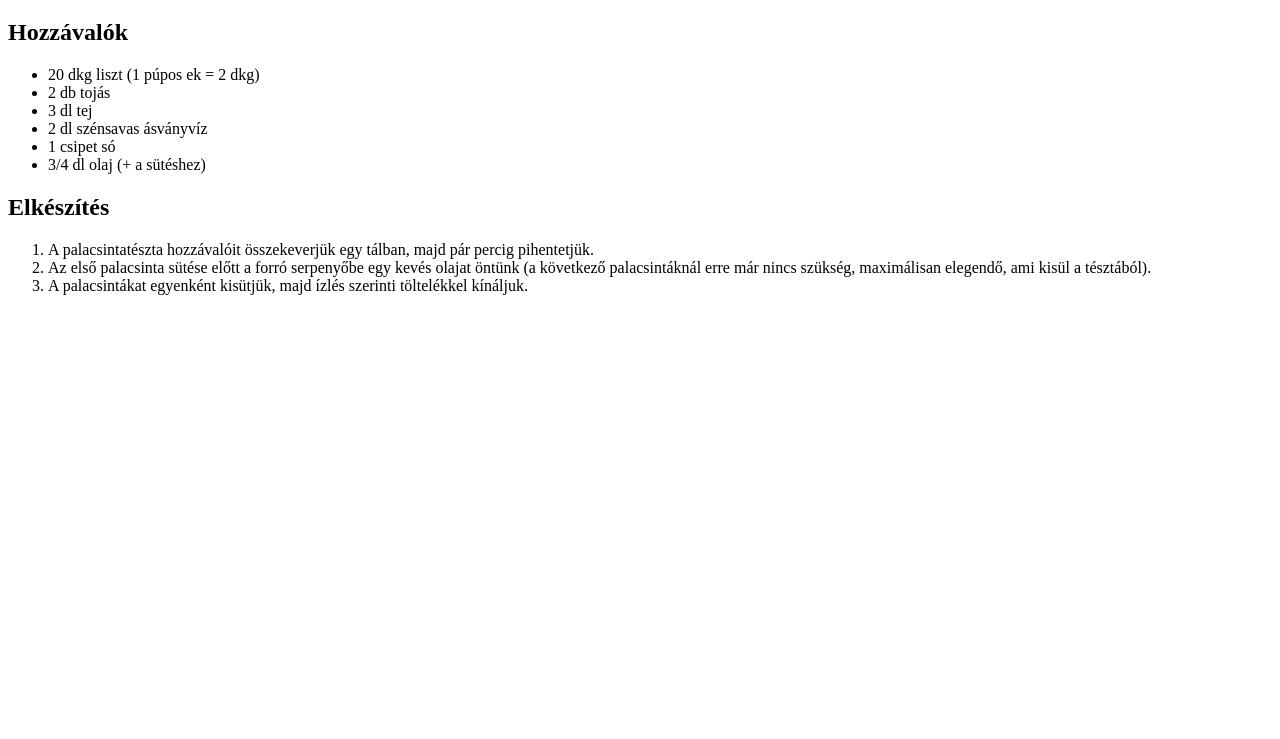
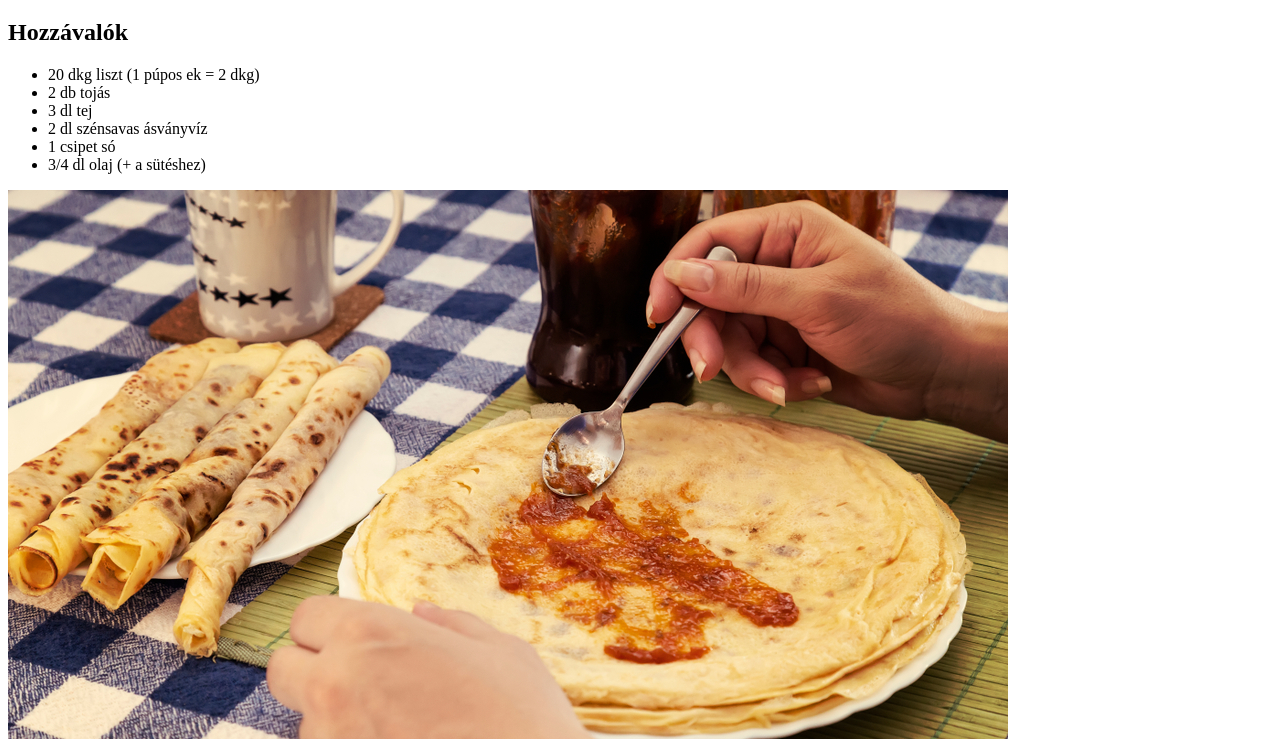
Before and after one commit to KomariMate/palacsinta, a plain HTML site: page index.html in a window 1280 px wide. Shown: the part 61-800 px from the top of the page. Drawn offline with Linux system fonts and the light colour scheme.

Commit message:
Update index.html

```diff
--- a/index.html
+++ b/index.html
@@ -6,6 +6,7 @@
     <title>Palacsinta Király</title>
 </head>
 <body>
+    <main>
     <h1>A legjobb palacsintatészta</h1>
     <div>
         <h2>Hozzávalók</h2>
@@ -17,6 +18,7 @@
             <li>1 csipet só</li>
             <li>3/4 dl olaj (+ a sütéshez)</li>
         </ul>
+        <img src="palacsinta_teszta.jpg" alt="Palacsinta tészta" title="Palacsinta tészta">
         <h2>Elkészítés</h2>
         <ol>
             <li>A palacsintatészta hozzávalóit összekeverjük egy tálban, majd pár percig pihentetjük.</li>
@@ -26,5 +28,9 @@
     </div>
 
 
+</main>
+
+
+
 </body>
 </html>
```
